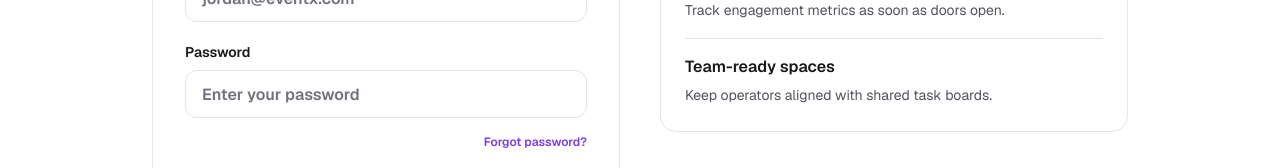
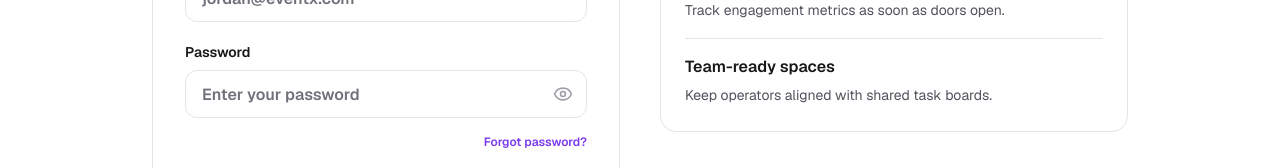
Before and after one commit to DimalJay/eventx-frontend, a Next.js app: page /login in a window 1280 px wide. Shown: the part 476-644 px from the top of the page. Built offline with nearby package versions, Linux system fonts and the light colour scheme; no server answers.

Commit message:
add eye button to password reveal

```diff
--- a/components/pages/LoginPage.tsx
+++ b/components/pages/LoginPage.tsx
@@ -3,6 +3,7 @@
 import { useState } from "react";
 import Link from "next/link";
 import { useRouter } from "next/navigation";
+import { Eye, EyeOff } from "lucide-react";
 import { useAuth } from "../auth/AuthContext";
 import { toast } from "sonner";
 import * as z from "zod";
@@ -43,6 +44,7 @@ export default function LoginPage() {
   const router = useRouter();
   const { login, googleLogin } = useAuth();
   const [formError, setFormError] = useState<string | null>(null);
+  const [showPassword, setShowPassword] = useState(false);
 
   const {
     register,
@@ -144,13 +146,23 @@ export default function LoginPage() {
               </label>
               <label className="grid gap-2 text-sm font-semibold text-zinc-900">
                 Password
-                <input
-                  type="password"
-                  autoComplete="current-password"
-                  placeholder="Enter your password"
-                  {...register("password", { onChange: () => setFormError(null) })}
-                  className="h-12 rounded-xl border border-zinc-200 bg-white px-4 text-base text-zinc-900 outline-none transition placeholder:text-zinc-500 focus:border-primary/60 focus:ring-2 focus:ring-primary/20"
-                />
+                <div className="relative">
+                  <input
+                    type={showPassword ? "text" : "password"}
+                    autoComplete="current-password"
+                    placeholder="Enter your password"
+                    {...register("password", { onChange: () => setFormError(null) })}
+                    className="h-12 w-full rounded-xl border border-zinc-200 bg-white px-4 pr-12 text-base text-zinc-900 outline-none transition placeholder:text-zinc-500 focus:border-primary/60 focus:ring-2 focus:ring-primary/20"
+                  />
+                  <button
+                    type="button"
+                    onClick={() => setShowPassword((prev) => !prev)}
+                    aria-label={showPassword ? "Hide password" : "Show password"}
+                    className="absolute inset-y-0 right-0 flex w-12 items-center justify-center text-zinc-400 transition hover:text-zinc-600 focus-visible:outline-none"
+                  >
+                    {showPassword ? <EyeOff className="h-5 w-5" /> : <Eye className="h-5 w-5" />}
+                  </button>
+                </div>
                 {errors.password && (
                   <span className="text-xs font-normal text-red-600">
                     {errors.password.message}
--- a/components/pages/RegisterPage.tsx
+++ b/components/pages/RegisterPage.tsx
@@ -1,7 +1,9 @@
 "use client";
 
+import { useState } from "react";
 import { useRouter } from "next/navigation";
 import Link from "next/link";
+import { Eye, EyeOff } from "lucide-react";
 import { registerRequest } from "@/service/userService";
 import { toast } from "sonner";
 import * as z from "zod";
@@ -39,6 +41,7 @@ type RegisterFormValues = z.infer<typeof registerSchema>;
 
 export default function RegisterPage() {
   const router = useRouter();
+  const [showPassword, setShowPassword] = useState(false);
 
   const {
     register,
@@ -141,13 +144,23 @@ export default function RegisterPage() {
               </label>
               <label className="grid gap-2 text-sm font-semibold text-zinc-900">
                 Password
-                <input
-                  type="password"
-                  autoComplete="new-password"
-                  placeholder="Create a secure password"
-                  {...register("password")}
-                  className="h-12 rounded-xl border border-zinc-200 bg-white px-4 text-base text-zinc-900 outline-none transition placeholder:text-zinc-500 focus:border-primary/60 focus:ring-2 focus:ring-primary/20"
-                />
+                <div className="relative">
+                  <input
+                    type={showPassword ? "text" : "password"}
+                    autoComplete="new-password"
+                    placeholder="Create a secure password"
+                    {...register("password")}
+                    className="h-12 w-full rounded-xl border border-zinc-200 bg-white px-4 pr-12 text-base text-zinc-900 outline-none transition placeholder:text-zinc-500 focus:border-primary/60 focus:ring-2 focus:ring-primary/20"
+                  />
+                  <button
+                    type="button"
+                    onClick={() => setShowPassword((prev) => !prev)}
+                    aria-label={showPassword ? "Hide password" : "Show password"}
+                    className="absolute inset-y-0 right-0 flex w-12 items-center justify-center text-zinc-400 transition hover:text-zinc-600 focus-visible:outline-none"
+                  >
+                    {showPassword ? <EyeOff className="h-5 w-5" /> : <Eye className="h-5 w-5" />}
+                  </button>
+                </div>
                 {errors.password && (
                   <span className="text-xs font-normal text-red-600">
                     {errors.password.message}
```
